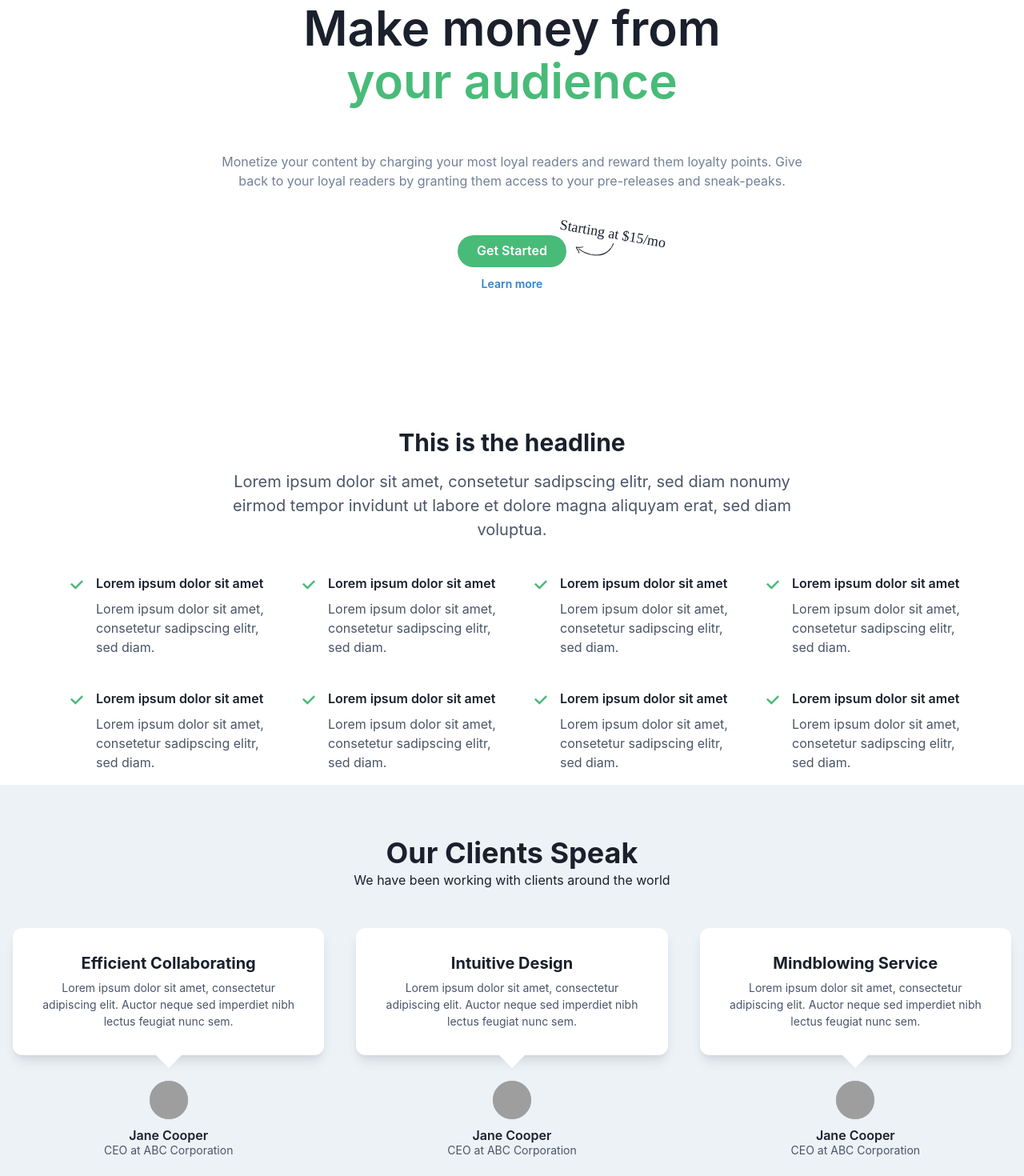
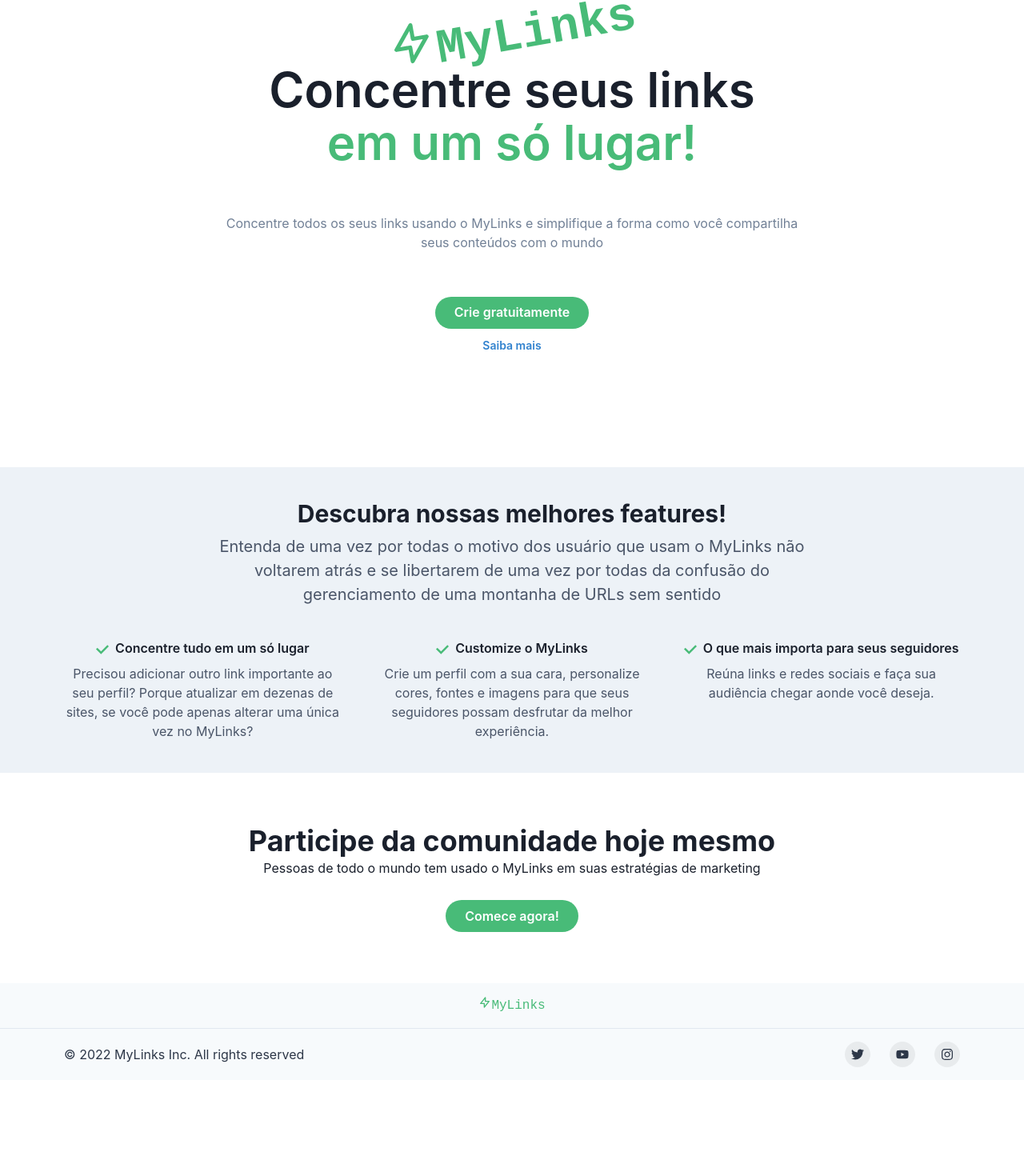
Before and after one commit to leosilva-dev/mylinks-frontend, a React (Vite) app: page / in a window 1280 px wide. Shown: the part 206-1676 px from the top of the page at 80% size. After the commit the page ends 1556 px from the top, so only its background shows below. Built offline with nearby package versions, Linux system fonts and the light colour scheme; grey boxes are pictures that could not be loaded.

Commit message:
Finalizando pagina home

```diff
--- a/src/pages/home/CallToAction.tsx
+++ b/src/pages/home/CallToAction.tsx
@@ -4,13 +4,14 @@ import {
   Box,
   Heading,
   Button,
+  Text,
   Icon,
-  useColorModeValue,
-  Text,
-  createIcon,
 } from "@chakra-ui/react";
+import { useNavigate } from "react-router-dom";
+import { HiOutlineLightningBolt } from "react-icons/hi";
 
 export const CallToAction: React.FC = () => {
+  const navigate = useNavigate();
   return (
     <Container maxW={"3xl"}>
       <Stack
@@ -24,15 +25,28 @@ export const CallToAction: React.FC = () => {
           fontSize={{ base: "2xl", sm: "4xl", md: "6xl" }}
           lineHeight={"110%"}
         >
-          Make money from <br />
+          <Text
+            color={"green.400"}
+            transform={"rotate(350deg)"}
+            fontFamily={"monospace"}
+            fontSize={{ base: "2xl", sm: "4xl", md: "6xl" }}
+            _hover={{
+              color: "green.500",
+              transform: "translateY(-2px) rotate(350deg)",
+              cursor: "pointer",
+            }}
+          >
+            <Icon as={HiOutlineLightningBolt} />
+            MyLinks <br />
+          </Text>
+          Concentre seus links <br />
           <Text as={"span"} color={"green.400"}>
-            your audience
+            em um só lugar!
           </Text>
         </Heading>
         <Text color={"gray.500"}>
-          Monetize your content by charging your most loyal readers and reward
-          them loyalty points. Give back to your loyal readers by granting them
-          access to your pre-releases and sneak-peaks.
+          Concentre todos os seus links usando o MyLinks e simplifique a forma
+          como você compartilha seus conteúdos com o mundo
         </Text>
         <Stack
           direction={"column"}
@@ -48,48 +62,17 @@ export const CallToAction: React.FC = () => {
             px={6}
             _hover={{
               bg: "green.500",
+              transform: "translateY(-2px)",
             }}
+            onClick={() => navigate("/profile")}
           >
-            Get Started
+            Crie gratuitamente
           </Button>
           <Button variant={"link"} colorScheme={"blue"} size={"sm"}>
-            Learn more
+            Saiba mais
           </Button>
-          <Box>
-            <Icon
-              as={Arrow}
-              color={useColorModeValue("gray.800", "gray.300")}
-              w={71}
-              position={"absolute"}
-              right={-71}
-              top={"10px"}
-            />
-            <Text
-              fontSize={"lg"}
-              fontFamily={"Caveat"}
-              position={"absolute"}
-              right={"-125px"}
-              top={"-15px"}
-              transform={"rotate(10deg)"}
-            >
-              Starting at $15/mo
-            </Text>
-          </Box>
         </Stack>
       </Stack>
     </Container>
   );
 };
-
-const Arrow = createIcon({
-  displayName: "Arrow",
-  viewBox: "0 0 72 24",
-  path: (
-    <path
-      fillRule="evenodd"
-      clipRule="evenodd"
-      d="M0.600904 7.08166C0.764293 6.8879 1.01492 6.79004 1.26654 6.82177C2.83216 7.01918 5.20326 7.24581 7.54543 7.23964C9.92491 7.23338 12.1351 6.98464 13.4704 6.32142C13.84 6.13785 14.2885 6.28805 14.4722 6.65692C14.6559 7.02578 14.5052 7.47362 14.1356 7.6572C12.4625 8.48822 9.94063 8.72541 7.54852 8.7317C5.67514 8.73663 3.79547 8.5985 2.29921 8.44247C2.80955 9.59638 3.50943 10.6396 4.24665 11.7384C4.39435 11.9585 4.54354 12.1809 4.69301 12.4068C5.79543 14.0733 6.88128 15.8995 7.1179 18.2636C7.15893 18.6735 6.85928 19.0393 6.4486 19.0805C6.03792 19.1217 5.67174 18.8227 5.6307 18.4128C5.43271 16.4346 4.52957 14.868 3.4457 13.2296C3.3058 13.0181 3.16221 12.8046 3.01684 12.5885C2.05899 11.1646 1.02372 9.62564 0.457909 7.78069C0.383671 7.53862 0.437515 7.27541 0.600904 7.08166ZM5.52039 10.2248C5.77662 9.90161 6.24663 9.84687 6.57018 10.1025C16.4834 17.9344 29.9158 22.4064 42.0781 21.4773C54.1988 20.5514 65.0339 14.2748 69.9746 0.584299C70.1145 0.196597 70.5427 -0.0046455 70.931 0.134813C71.3193 0.274276 71.5206 0.70162 71.3807 1.08932C66.2105 15.4159 54.8056 22.0014 42.1913 22.965C29.6185 23.9254 15.8207 19.3142 5.64226 11.2727C5.31871 11.0171 5.26415 10.5479 5.52039 10.2248Z"
-      fill="currentColor"
-    />
-  ),
-});
--- /dev/null
+++ b/src/pages/home/Community.tsx
@@ -0,0 +1,48 @@
+import {
+  Box,
+  Heading,
+  Text,
+  Stack,
+  Container,
+  Button,
+  VStack,
+} from "@chakra-ui/react";
+import { useNavigate } from "react-router-dom";
+
+export const Community: React.FC = () => {
+  const navigate = useNavigate();
+  return (
+    <Box>
+      <Container maxW={"7xl"} py={16} as={Stack} spacing={12}>
+        <VStack>
+          <Stack spacing={0} align={"center"}>
+            <Heading>Participe da comunidade hoje mesmo</Heading>
+            <Text>
+              Pessoas de todo o mundo tem usado o MyLinks em suas estratégias de
+              marketing
+            </Text>
+          </Stack>
+          <Stack
+            direction={{ base: "column", md: "row" }}
+            spacing={{ base: 10, md: 4, lg: 10 }}
+          >
+            <Button
+              marginTop={5}
+              colorScheme={"green"}
+              bg={"green.400"}
+              rounded={"full"}
+              px={6}
+              _hover={{
+                bg: "green.500",
+                transform: "translateY(-2px)",
+              }}
+              onClick={() => navigate("/profile")}
+            >
+              Comece agora!
+            </Button>
+          </Stack>
+        </VStack>
+      </Container>
+    </Box>
+  );
+};
--- a/src/pages/home/Features.tsx
+++ b/src/pages/home/Features.tsx
@@ -8,44 +8,65 @@ import {
   Icon,
   VStack,
   Text,
+  useColorModeValue,
 } from "@chakra-ui/react";
 import { CheckIcon } from "@chakra-ui/icons";
 
 export const Features: React.FC = () => {
-  // Replace test data with your own
-  const features = Array.apply(null, Array(8)).map(function (x, i) {
-    return {
-      id: i,
-      title: "Lorem ipsum dolor sit amet",
-      text: "Lorem ipsum dolor sit amet, consetetur sadipscing elitr, sed diam.",
-    };
-  });
+  const features = [
+    {
+      id: 1,
+      title: "Concentre tudo em um só lugar",
+      text: "Precisou adicionar outro link importante ao seu perfil? Porque atualizar em dezenas de sites, se você pode apenas alterar uma única vez no MyLinks?",
+    },
+    {
+      id: 2,
+      title: "Customize o MyLinks",
+      text: "Crie um perfil com a sua cara, personalize cores, fontes e imagens para que seus seguidores possam desfrutar da melhor experiência.",
+    },
+    {
+      id: 3,
+      title: "O que mais importa para seus seguidores",
+      text: "Reúna links e redes sociais e faça sua audiência chegar aonde você deseja.",
+    },
+  ];
+
   return (
-    <Box p={4}>
-      <Stack spacing={4} as={Container} maxW={"3xl"} textAlign={"center"}>
-        <Heading fontSize={"3xl"}>This is the headline</Heading>
-        <Text color={"gray.600"} fontSize={"xl"}>
-          Lorem ipsum dolor sit amet, consetetur sadipscing elitr, sed diam
-          nonumy eirmod tempor invidunt ut labore et dolore magna aliquyam erat,
-          sed diam voluptua.
+    <Box padding={10} bg={useColorModeValue("gray.100", "gray.700")}>
+      <Box>
+        <Stack spacing={2} as={Container} maxW={"3xl"} textAlign={"center"}>
+          <Heading fontSize={"3xl"}>Descubra nossas melhores features!</Heading>
+          <Text
+            color={useColorModeValue("gray.600", "gray.100")}
+            fontSize={"xl"}
+          >
+            Entenda de uma vez por todas o motivo dos usuário que usam o MyLinks
+            não voltarem atrás e se libertarem de uma vez por todas da confusão
+            do gerenciamento de uma montanha de URLs sem sentido
           </Text>
         </Stack>
 
         <Container maxW={"6xl"} mt={10}>
-        <SimpleGrid columns={{ base: 1, md: 2, lg: 4 }} spacing={10}>
+          <SimpleGrid columns={{ base: 1, md: 2, lg: 3 }} spacing={10}>
             {features.map((feature) => (
-            <HStack key={feature.id} align={"top"}>
-              <Box color={"green.400"} px={2}>
-                <Icon as={CheckIcon} />
+              <VStack key={feature.id} align={"center"}>
+                <HStack>
+                  <Box color={"green.400"}>
+                    <Icon as={CheckIcon} fontSize={"medium"} />
                   </Box>
-              <VStack align={"start"}>
                   <Text fontWeight={600}>{feature.title}</Text>
-                <Text color={"gray.600"}>{feature.text}</Text>
+                </HStack>
+                <Text
+                  color={useColorModeValue("gray.600", "gray.100")}
+                  textAlign={"center"}
+                >
+                  {feature.text}
+                </Text>
               </VStack>
-            </HStack>
             ))}
           </SimpleGrid>
         </Container>
       </Box>
+    </Box>
   );
 };
--- a/src/pages/home/Footer.tsx
+++ b/src/pages/home/Footer.tsx
@@ -8,8 +8,10 @@ import {
   VisuallyHidden,
   Link,
   Text,
+  Icon,
 } from "@chakra-ui/react";
 import { FaInstagram, FaTwitter, FaYoutube } from "react-icons/fa";
+import { HiOutlineLightningBolt } from "react-icons/hi";
 
 const Logo = (props: any) => {
   return (
@@ -77,13 +79,29 @@ export const Footer: React.FC = () => {
         justify={"center"}
         align={"center"}
       >
-        <Logo />
-        <Stack direction={"row"} spacing={6}>
+        <Text
+          color={"green.400"}
+          fontFamily={"monospace"}
+          fontSize={{ base: "large", sm: "large", md: "large" }}
+          _hover={{
+            color: "green.500",
+            transform: "translateY(-2px)",
+            textDecoration: "none",
+          }}
+        >
+          <Link href={"#"} textDecoration={"none"}>
+            <Icon as={HiOutlineLightningBolt} />
+            MyLinks
+          </Link>
+        </Text>
+
+        {/* <Logo /> */}
+        {/* <Stack direction={"row"} spacing={6}>
           <Link href={"#"}>Home</Link>
           <Link href={"#"}>About</Link>
           <Link href={"#"}>Blog</Link>
           <Link href={"#"}>Contact</Link>
-        </Stack>
+        </Stack> */}
       </Container>
 
       <Box
@@ -100,7 +118,7 @@ export const Footer: React.FC = () => {
           justify={{ base: "center", md: "space-between" }}
           align={{ base: "center", md: "center" }}
         >
-          <Text>© 2020 Chakra Templates. All rights reserved</Text>
+          <Text>© 2022 MyLinks Inc. All rights reserved</Text>
           <Stack direction={"row"} spacing={6}>
             <SocialButton label={"Twitter"} href={"#"}>
               <FaTwitter />
--- a/src/pages/home/Home.tsx
+++ b/src/pages/home/Home.tsx
@@ -1,6 +1,6 @@
 import React from "react";
 
-import Testimonials from "./Testimonials";
+import { Community } from "./Community";
 import { Features } from "./Features";
 import { Footer } from "./Footer";
 import { CallToAction } from "./CallToAction";
@@ -10,7 +10,7 @@ export const Home: React.FC = () => {
     <>
       <CallToAction />
       <Features />
-      <Testimonials />
+      <Community />
       <Footer />
     </>
   );
--- a/src/pages/home/Testimonials.tsx
+++ /dev/null
@@ -1,154 +0,0 @@
-import { ReactNode } from "react";
-import {
-  Box,
-  Flex,
-  Heading,
-  Text,
-  Stack,
-  Container,
-  Avatar,
-  useColorModeValue,
-} from "@chakra-ui/react";
-
-const Testimonial = ({ children }: { children: ReactNode }) => {
-  return <Box>{children}</Box>;
-};
-
-const TestimonialContent = ({ children }: { children: ReactNode }) => {
-  return (
-    <Stack
-      bg={useColorModeValue("white", "gray.800")}
-      boxShadow={"lg"}
-      p={8}
-      rounded={"xl"}
-      align={"center"}
-      pos={"relative"}
-      _after={{
-        content: `""`,
-        w: 0,
-        h: 0,
-        borderLeft: "solid transparent",
-        borderLeftWidth: 16,
-        borderRight: "solid transparent",
-        borderRightWidth: 16,
-        borderTop: "solid",
-        borderTopWidth: 16,
-        borderTopColor: useColorModeValue("white", "gray.800"),
-        pos: "absolute",
-        bottom: "-16px",
-        left: "50%",
-        transform: "translateX(-50%)",
-      }}
-    >
-      {children}
-    </Stack>
-  );
-};
-
-const TestimonialHeading = ({ children }: { children: ReactNode }) => {
-  return (
-    <Heading as={"h3"} fontSize={"xl"}>
-      {children}
-    </Heading>
-  );
-};
-
-const TestimonialText = ({ children }: { children: ReactNode }) => {
-  return (
-    <Text
-      textAlign={"center"}
-      color={useColorModeValue("gray.600", "gray.400")}
-      fontSize={"sm"}
-    >
-      {children}
-    </Text>
-  );
-};
-
-const TestimonialAvatar = ({
-  src,
-  name,
-  title,
-}: {
-  src: string;
-  name: string;
-  title: string;
-}) => {
-  return (
-    <Flex align={"center"} mt={8} direction={"column"}>
-      <Avatar src={src} mb={2} />
-      <Stack spacing={-1} align={"center"}>
-        <Text fontWeight={600}>{name}</Text>
-        <Text fontSize={"sm"} color={useColorModeValue("gray.600", "gray.400")}>
-          {title}
-        </Text>
-      </Stack>
-    </Flex>
-  );
-};
-
-export default function WithSpeechBubbles() {
-  return (
-    <Box bg={useColorModeValue("gray.100", "gray.700")}>
-      <Container maxW={"7xl"} py={16} as={Stack} spacing={12}>
-        <Stack spacing={0} align={"center"}>
-          <Heading>Our Clients Speak</Heading>
-          <Text>We have been working with clients around the world</Text>
-        </Stack>
-        <Stack
-          direction={{ base: "column", md: "row" }}
-          spacing={{ base: 10, md: 4, lg: 10 }}
-        >
-          <Testimonial>
-            <TestimonialContent>
-              <TestimonialHeading>Efficient Collaborating</TestimonialHeading>
-              <TestimonialText>
-                Lorem ipsum dolor sit amet, consectetur adipiscing elit. Auctor
-                neque sed imperdiet nibh lectus feugiat nunc sem.
-              </TestimonialText>
-            </TestimonialContent>
-            <TestimonialAvatar
-              src={
-                "https://images.unsplash.com/photo-1586297135537-94bc9ba060aa?ixid=MXwxMjA3fDB8MHxwaG90by1wYWdlfHx8fGVufDB8fHw%3D&ixlib=rb-1.2.1&auto=format&fit=crop&w=100&q=80"
-              }
-              name={"Jane Cooper"}
-              title={"CEO at ABC Corporation"}
-            />
-          </Testimonial>
-          <Testimonial>
-            <TestimonialContent>
-              <TestimonialHeading>Intuitive Design</TestimonialHeading>
-              <TestimonialText>
-                Lorem ipsum dolor sit amet, consectetur adipiscing elit. Auctor
-                neque sed imperdiet nibh lectus feugiat nunc sem.
-              </TestimonialText>
-            </TestimonialContent>
-            <TestimonialAvatar
-              src={
-                "https://images.unsplash.com/photo-1586297135537-94bc9ba060aa?ixid=MXwxMjA3fDB8MHxwaG90by1wYWdlfHx8fGVufDB8fHw%3D&ixlib=rb-1.2.1&auto=format&fit=crop&w=100&q=80"
-              }
-              name={"Jane Cooper"}
-              title={"CEO at ABC Corporation"}
-            />
-          </Testimonial>
-          <Testimonial>
-            <TestimonialContent>
-              <TestimonialHeading>Mindblowing Service</TestimonialHeading>
-              <TestimonialText>
-                Lorem ipsum dolor sit amet, consectetur adipiscing elit. Auctor
-                neque sed imperdiet nibh lectus feugiat nunc sem.
-              </TestimonialText>
-            </TestimonialContent>
-            <TestimonialAvatar
-              src={
-                "https://images.unsplash.com/photo-1586297135537-94bc9ba060aa?ixid=MXwxMjA3fDB8MHxwaG90by1wYWdlfHx8fGVufDB8fHw%3D&ixlib=rb-1.2.1&auto=format&fit=crop&w=100&q=80"
-              }
-              name={"Jane Cooper"}
-              title={"CEO at ABC Corporation"}
-            />
-          </Testimonial>
-        </Stack>
-      </Container>
-    </Box>
-  );
-}
```
Lines whose indentation alone changed are shown as unchanged.
